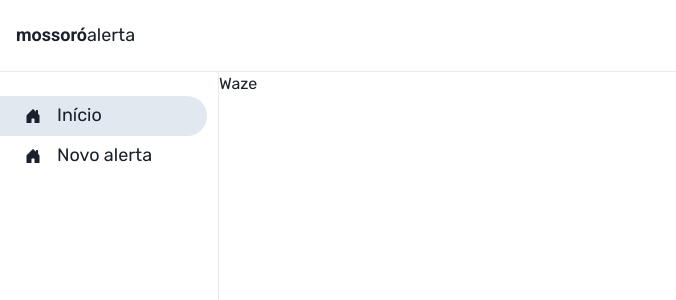
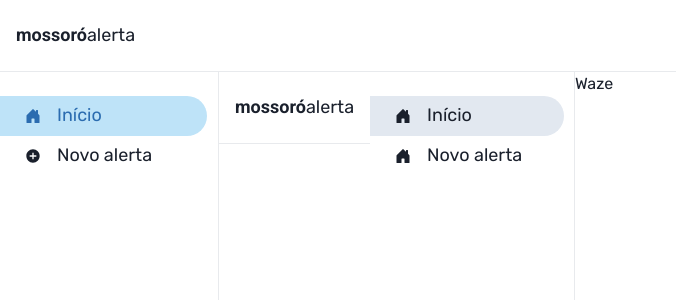
Before and after one commit to Rellyso/waze-alert, a Next.js app: page / in a window 1280 px wide. Shown: the top 300 px of the page, without its empty margins (0-676 px from the left). Built offline with nearby package versions, Linux system fonts and the light colour scheme.

Commit message:
Updated _app

```diff
--- a/src/pages/_app.tsx
+++ b/src/pages/_app.tsx
@@ -1,11 +1,27 @@
-import { ChakraProvider } from '@chakra-ui/react'
+import { ChakraProvider, Collapse, Flex } from '@chakra-ui/react'
 import { AppProps } from 'next/app'
+import { Header } from '../components/Header'
+import { NavigationDrawer } from '../components/NavigationDrawer'
 import { theme } from '../styles/theme'
 
 function MyApp({ Component, pageProps }: AppProps) {
   return (
     <ChakraProvider theme={theme} resetCSS>
-      <Component {...pageProps} />
+      <Header />
+
+      <Flex
+        w="100%"
+        h="calc(100vh - 4.5rem)"
+      >
+        <NavigationDrawer />
+
+        <Flex
+          w="100%"
+          className="content"
+        >
+          <Component {...pageProps} />
+        </Flex>
+      </Flex>
     </ChakraProvider>
   )
 }
```
